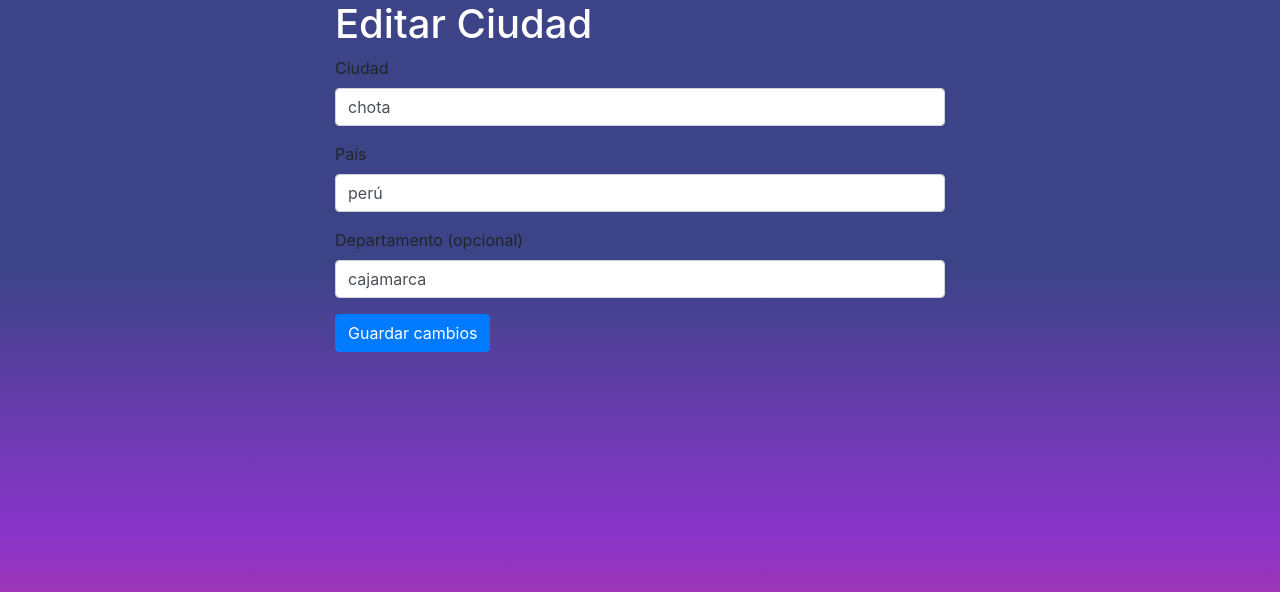
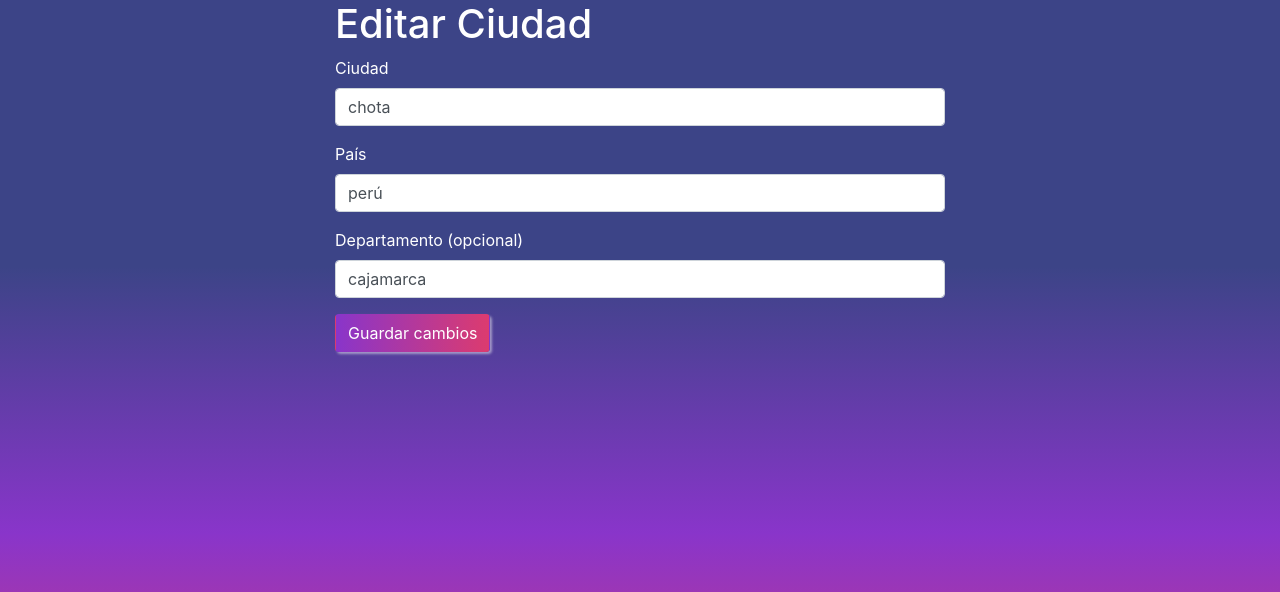
Before and after one commit to alhexmbs/local_crud_python, a Flask app: page /edit/1 in a window 1280 px wide. Shown: the top 592 px of the page. Run offline with Flask 3, Linux system fonts and the light colour scheme; some libraries are stand-ins or nearby versions.

Commit message:
updt: colors

```diff
--- a/static/styles.css
+++ b/static/styles.css
@@ -16,9 +16,14 @@ h1 {
     color: white
 }
 
-a.add-btn{
+.add-btn{
     background: linear-gradient(to right, #8935CA, #DC3B6F);
-    color: white
+    color: white;
+    box-shadow: rgba(245, 243, 243, 0.505) 1.95px 1.95px 2.6px;
+}
+
+.form-group {
+    color: white;
 }
 
 .modal-bg {
@@ -30,7 +35,7 @@ img {
     height: auto;
     width: 30rem;
     border-radius: 20px;
-    box-shadow: rgba(255, 255, 255, 0.559) 0px 5px 15px;
+    box-shadow: rgb(185, 194, 203) 0px 20px 30px -10px;
 }
 
 th {
--- a/templates/edit_city.html
+++ b/templates/edit_city.html
@@ -15,6 +15,6 @@
     <label for="dpto">Departamento (opcional)</label>
     <input type="text" class="form-control" id="dpto" name="dpto" value="{{ ciudad['dpto'] }}">
   </div>
-  <button type="submit" class="btn btn-primary">Guardar cambios</button>
+  <button type="submit" class="btn add-btn">Guardar cambios</button>
 </form>
 {% endblock %}
```
